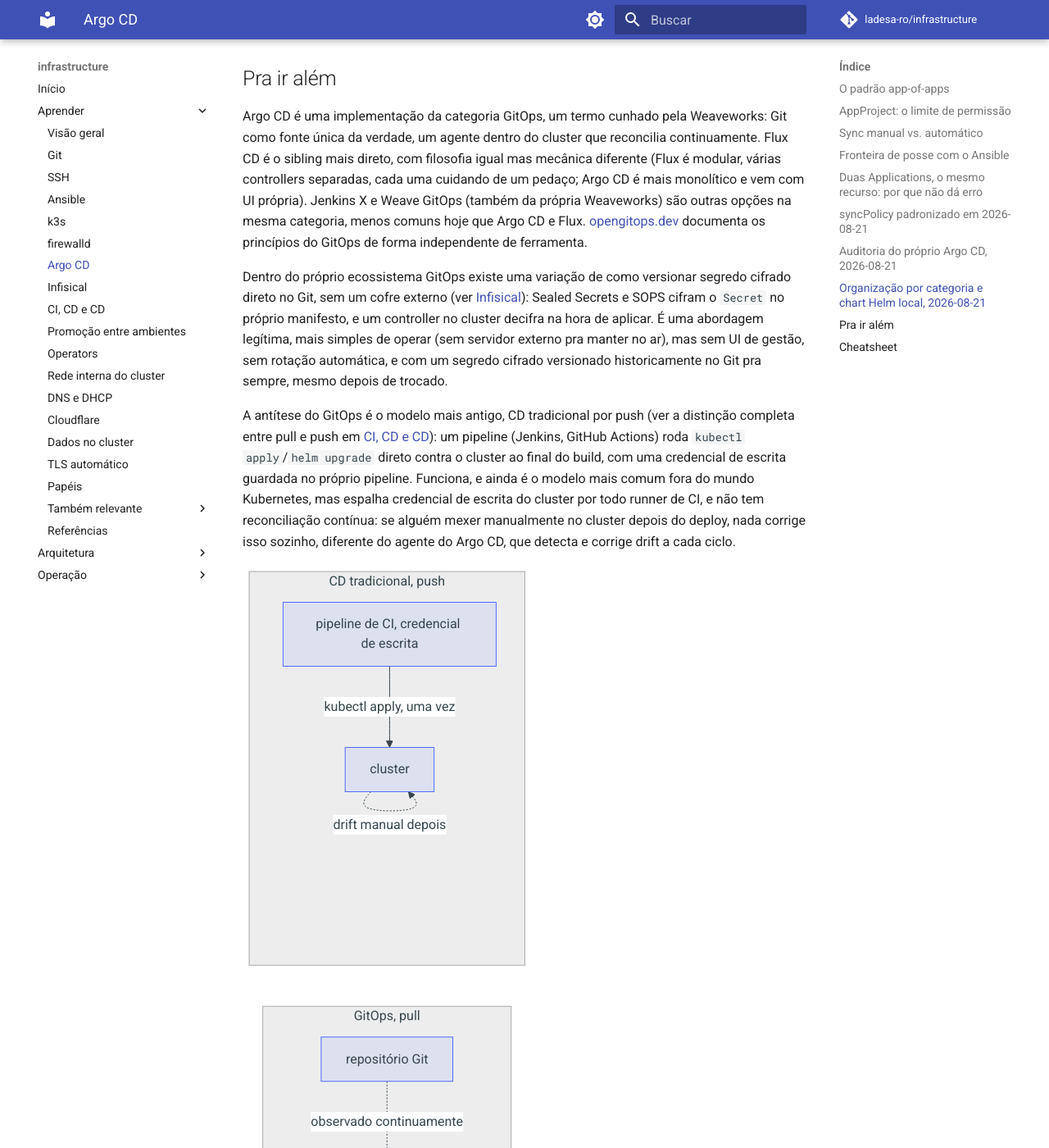
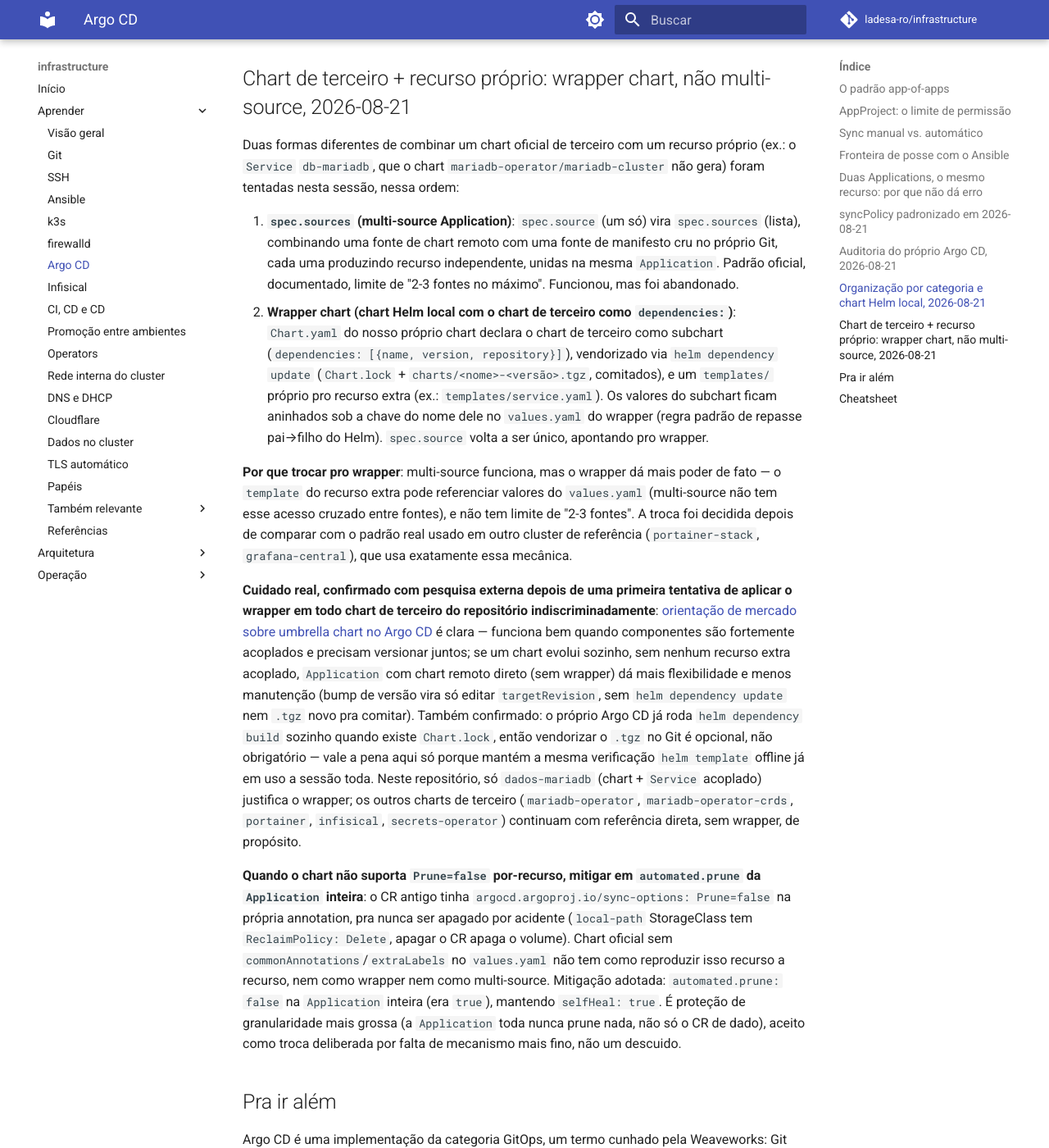
Before and after one commit to ladesa-ro/infrastructure, an MkDocs documentation site: the page built from docs/aprender/argocd.md, in a window 1280 px wide and 1400 px high, scrolled down 7995 px. Shown: the whole window at 82% size. Built offline with MkDocs 1.6.1 and Material for MkDocs 9.7.7, drawn with Linux system fonts in a browser that asks for light colours; comment, search, counter and statistics services are not loaded.

Commit message:
docs: document wrapper chart pattern and mariadb-cr resolution

```diff
--- a/docs/aprender/argocd.md
+++ b/docs/aprender/argocd.md
@@ -110,6 +110,19 @@ Depois de padronizar o `syncPolicy` das `Applications` (seção acima), uma audi
 
 **Suspender `automated` antes de reorganizar arquivo de `Application` já automatizada**: quando o plano envolve trocar `spec.source.path` (mover manifesto de pasta) numa `Application` com `syncPolicy.automated.selfHeal: true`, o `application-controller` reconcilia sozinho assim que o novo `source.path` chega no objeto (via sync do `root`) — **antes** de dar tempo de rodar `argocd app diff` manualmente pra conferir que o conteúdo não mudou. Um gate de "confira o diff antes de sincronizar" não funciona se o sync já aconteceu sozinho por conta do `selfHeal`. A sequência segura, usada nesta reorganização pras 7 `Application` automatizadas: remover `automated` (virar `Manual`) num commit à parte, sincronizar `root`, só então mexer no `source.path`; depois de tudo validado, devolver `automated` num commit final, mesmo fluxo (root primeiro, depois confere). Vale pra qualquer mudança de path/estrutura numa `Application` automatizada, não só reorganização de categoria.
 
+## Chart de terceiro + recurso próprio: wrapper chart, não multi-source, 2026-08-21
+
+Duas formas diferentes de combinar um chart oficial de terceiro com um recurso próprio (ex.: o `Service` `db-mariadb`, que o chart `mariadb-operator/mariadb-cluster` não gera) foram tentadas nesta sessão, nessa ordem:
+
+1. **`spec.sources` (multi-source Application)**: `spec.source` (um só) vira `spec.sources` (lista), combinando uma fonte de chart remoto com uma fonte de manifesto cru no próprio Git, cada uma produzindo recurso independente, unidas na mesma `Application`. Padrão oficial, documentado, limite de "2-3 fontes no máximo". Funcionou, mas foi abandonado.
+2. **Wrapper chart (chart Helm local com o chart de terceiro como `dependencies:`)**: `Chart.yaml` do nosso próprio chart declara o chart de terceiro como subchart (`dependencies: [{name, version, repository}]`), vendorizado via `helm dependency update` (`Chart.lock` + `charts/<nome>-<versão>.tgz`, comitados), e um `templates/` próprio pro recurso extra (ex.: `templates/service.yaml`). Os valores do subchart ficam aninhados sob a chave do nome dele no `values.yaml` do wrapper (regra padrão de repasse pai→filho do Helm). `spec.source` volta a ser único, apontando pro wrapper.
+
+**Por que trocar pro wrapper**: multi-source funciona, mas o wrapper dá mais poder de fato — o `template` do recurso extra pode referenciar valores do `values.yaml` (multi-source não tem esse acesso cruzado entre fontes), e não tem limite de "2-3 fontes". A troca foi decidida depois de comparar com o padrão real usado em outro cluster de referência (`portainer-stack`, `grafana-central`), que usa exatamente essa mecânica.
+
+**Cuidado real, confirmado com pesquisa externa depois de uma primeira tentativa de aplicar o wrapper em todo chart de terceiro do repositório indiscriminadamente**: [orientação de mercado sobre umbrella chart no Argo CD](https://oneuptime.com/blog/post/2026-02-26-argocd-helm-umbrella-charts/view) é clara — funciona bem quando componentes são fortemente acoplados e precisam versionar juntos; se um chart evolui sozinho, sem nenhum recurso extra acoplado, `Application` com chart remoto direto (sem wrapper) dá mais flexibilidade e menos manutenção (bump de versão vira só editar `targetRevision`, sem `helm dependency update` nem `.tgz` novo pra comitar). Também confirmado: o próprio Argo CD já roda `helm dependency build` sozinho quando existe `Chart.lock`, então vendorizar o `.tgz` no Git é opcional, não obrigatório — vale a pena aqui só porque mantém a mesma verificação `helm template` offline já em uso a sessão toda. Neste repositório, só `dados-mariadb` (chart + `Service` acoplado) justifica o wrapper; os outros charts de terceiro (`mariadb-operator`, `mariadb-operator-crds`, `portainer`, `infisical`, `secrets-operator`) continuam com referência direta, sem wrapper, de propósito.
+
+**Quando o chart não suporta `Prune=false` por-recurso, mitigar em `automated.prune` da `Application` inteira**: o CR antigo tinha `argocd.argoproj.io/sync-options: Prune=false` na própria annotation, pra nunca ser apagado por acidente (`local-path` StorageClass tem `ReclaimPolicy: Delete`, apagar o CR apaga o volume). Chart oficial sem `commonAnnotations`/`extraLabels` no `values.yaml` não tem como reproduzir isso recurso a recurso, nem como wrapper nem como multi-source. Mitigação adotada: `automated.prune: false` na `Application` inteira (era `true`), mantendo `selfHeal: true`. É proteção de granularidade mais grossa (a `Application` toda nunca prune nada, não só o CR de dado), aceito como troca deliberada por falta de mecanismo mais fino, não um descuido.
+
 ## Pra ir além
 
 Argo CD é uma implementação da categoria GitOps, um termo cunhado pela Weaveworks: Git como fonte única da verdade, um agente dentro do cluster que reconcilia continuamente. Flux CD é o sibling mais direto, com filosofia igual mas mecânica diferente (Flux é modular, várias controllers separadas, cada uma cuidando de um pedaço; Argo CD é mais monolítico e vem com UI própria). Jenkins X e Weave GitOps (também da própria Weaveworks) são outras opções na mesma categoria, menos comuns hoje que Argo CD e Flux. [opengitops.dev](https://opengitops.dev) documenta os princípios do GitOps de forma independente de ferramenta.
--- a/docs/operacao/pendencias.md
+++ b/docs/operacao/pendencias.md
@@ -92,7 +92,7 @@ Levantado em 2026-08-21, a pedido explícito do usuário ("analise outros débit
   - **CloudNativePG (operador)**: tem chart oficial (`cnpg-op/cloudnative-pg` em `https://cloudnative-pg.github.io/charts`, `appVersion 1.30.0`, **idêntica** à vendorizada hoje). Mesma decisão herdada e mesmo risco do cert-manager (webhook/CRD que outros componentes indiretamente dependem, já que o `Cluster` de produção usa esse operador).
   - **CloudNativePG, `Cluster` CR**: tem chart oficial (`cnpg/cluster`, mesmo repositório acima). Cobre `databases`, `recovery.method: import` (`monolith`), `cluster.roles`. **Não verificado ainda**: `passwordSecret` por role (só a role `ladesa` precisa) e se reproduz exatamente o `Service` `db-postgres` (hostname legado, sem sufixo `-rw`/`-ro`). Envolve dado de produção, mesmo rigor completo de sempre antes de trocar (pesquisa, dry-run, backup, contingência).
   - **mariadb-operator (operador)**: **já usa chart oficial** (`mariadb-operator/mariadb-operator` + `mariadb-operator-crds`, `https://helm.mariadb.com/mariadb-operator`), nada a mudar.
-  - **mariadb-operator, `MariaDB` CR**: tem chart oficial **não usado ainda** (`mariadb-operator/mariadb-cluster`, mesmo repositório, achado só agora — a auditoria anterior desta mesma sessão parou no operador e não conferiu se o mesmo repositório tinha um chart pra CR também, erro de investigação incompleta). Cobre `mariadb.rootPasswordSecretKeyRef` (bate exato com o que já usamos), `databases`/`users`/`grants` como listas de CR. **Risco baixo**: este MariaDB não tem banco de aplicação nenhum (só schemas de sistema, confirmado ao vivo na migração original), então não há dado real em jogo — bom candidato pra trocar antes dos outros dois.
+  - **mariadb-operator, `MariaDB` CR**: resolvido em 2026-08-21, migrado pro chart oficial `mariadb-operator/mariadb-cluster` (`26.6.0`, mesmo repositório do operador). O chart não expõe hook de annotation customizada nem gera o `Service` `db-mariadb` que as aplicações já usam — resolvido com wrapper chart local (`Chart.yaml` com o chart de terceiro como `dependencies:`, `templates/service.yaml` próprio pro `Service`), não multi-source (tentativa inicial, abandonada em favor do wrapper, ver [Aprender: Argo CD](../aprender/argocd.md)), e `automated.prune: false` no lugar do antigo `Prune=false` por-recurso (mitigação de escopo mais grosso). Verificado `helm template` idêntico campo a campo ao CR antigo antes do commit, e `spec` ao vivo sem recriação depois do sync (`MariaDB` CR manteve `creationTimestamp`, `Service` manteve os 312 dias de idade). **Decisão explícita**: o wrapper chart não foi generalizado pra outro chart de terceiro do repositório (`mariadb-operator`, `mariadb-operator-crds`, `portainer`, `infisical`, `secrets-operator` continuam com referência direta) — pesquisa confirmou que umbrella/wrapper chart só compensa quando há recurso extra acoplado, esse é o único caso aqui.
   - **RabbitMQ Cluster Operator (operador)**: sem chart oficial (só Bitnami/comunidade, nenhum no próprio repositório `rabbitmq/cluster-operator`). Manifesto vendorizado continua sendo a escolha certa.
   - **RabbitMQ Cluster Operator, `RabbitmqCluster` CR**: sem chart oficial. Chart local escrito nesta sessão continua sendo a escolha certa, não é dívida.
   - **Infisical (`secrets-operator`, app `infisical-standalone`) e Portainer**: **já usam chart oficial** de cada projeto (repositórios próprios deles), nada a mudar.
@@ -100,7 +100,7 @@ Levantado em 2026-08-21, a pedido explícito do usuário ("analise outros débit
   - **Adminer**: ferramenta de debug de um container só, não existe (nem faz sentido existir) um "chart oficial" pra ela como tecnologia — se algum dia virar chart, seria via o fallback genérico abaixo, não um chart específico do Adminer.
   - **Redis**: sem chart oficial de primeira linha hoje pro caso de uso simples deste cluster (Bitnami descontinuado, os charts "Redis Stack" da Redis Inc. são pra outro produto). Fallback genérico é o caminho aqui, não um chart específico.
   - **Fallback pra quando não existe chart oficial nem justifica chart próprio**: `stakater/application` (`https://stakater.github.io/stakater-charts`, versão `9.3.1`, ativamente mantido), o mesmo chart genérico já usado em produção pelos repositórios satélite (`management-service`, `authentication-service`, `docs`) pra Deployment/Service/Ingress simples. Candidatos: `redis` (Deployment simples hoje) e `rabbitmq` legado (mas este último está sendo desligado, não vale investir). Ainda não avaliado se `stakater/application` cobre tudo que os manifestos crus atuais declaram (`securityContext`, `PVC`, `NodePort`) sem perder nada.
-  - **Prioridade sugerida, do mais seguro pro mais arriscado**: 1) `MariaDB` CR (zero dado real) e MinIO/Silo (zero bucket real) primeiro, mesmo processo de verificação já validado nesta sessão (`helm template` comparado documento a documento, backup, `argocd app diff` vazio antes de sincronizar); 2) `stakater/application` pro Redis, depois de confirmar que cobre `securityContext`/PVC sem regressão; 3) CNPG `Cluster` (dado de produção, precisa confirmar `passwordSecret`/`Service` primeiro); 4) operadores `cert-manager`/`CloudNativePG` por último, maior blast radius, plano dedicado com dead man switch, não fazer no mesmo fôlego do resto.
+  - **Prioridade sugerida, do mais seguro pro mais arriscado**: 1) `MariaDB` CR (✅ feito em 2026-08-21) e MinIO/Silo (zero bucket real) primeiro, mesmo processo de verificação já validado nesta sessão (`helm template` comparado documento a documento, backup, `argocd app diff` vazio antes de sincronizar); 2) `stakater/application` pro Redis, depois de confirmar que cobre `securityContext`/PVC sem regressão; 3) CNPG `Cluster` (dado de produção, precisa confirmar `passwordSecret`/`Service` primeiro); 4) operadores `cert-manager`/`CloudNativePG` por último, maior blast radius, plano dedicado com dead man switch, não fazer no mesmo fôlego do resto.
 - [ ] **`argocd/root/project-satellites.yaml` (`AppProject` `ladesa-satellites`) existe e é aplicado no cluster, mas nenhuma `Application` em `argocd/apps/` o referencia** (`grep -rl "ladesa-satellites" argocd/apps/` não acha nada). Não é um bug, é preparação adiantada pro item "Padronizar o deployment com Argo CD" abaixo (quando os repositórios satélite ganharem `Application` de verdade, vão usar esse projeto), mas do jeito que está hoje é um recurso órfão no cluster, sem nenhuma referência que explique por que existe — vale pelo menos um comentário na própria doc de arquitetura linkando os dois.
 - [ ] **`argocd/apps/foundation-secrets-operator.yaml` implanta no namespace `default`**, diferente de todo outro operador deste repositório (`cnpg-system`, `mariadb-system`, `rabbitmq-system`, `cert-manager`, cada um com namespace próprio e nome previsível). Um operator com RBAC amplo rodando em `default` é mais difícil de auditar/isolar do que um em namespace dedicado.
 - [ ] **`releaseName: secrets-operator-1735177689`** em `argocd/apps/foundation-secrets-operator.yaml`: nome de release com sufixo de timestamp Unix (`1735177689` = 2024-12-25), claramente um artefato de como foi criado originalmente (`helm install` sem `--generate-name` custom, ou copiado de um `helm template` de teste), inconsistente com `releaseName: infisical`/`releaseName: portainer` usados em todo o resto do repositório. Renomear a release de um Helm chart já instalado não é trivial (Helm trata o nome da release como identidade), então corrigir isso exige um plano de reinstalação, não só editar o YAML.
```
